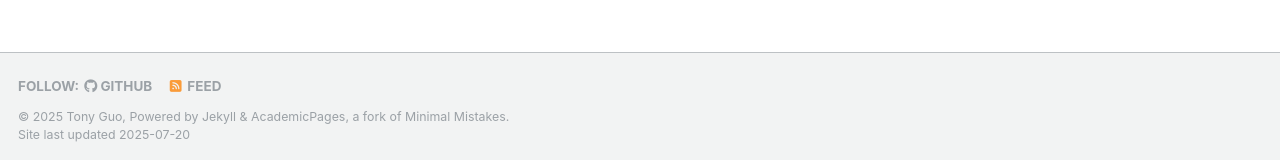
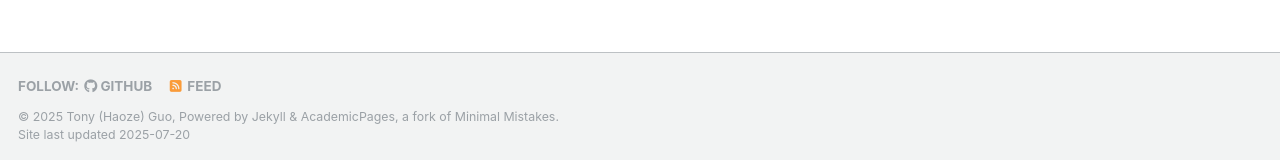
Before and after one commit to TonyGuo30/TonyGuo.github.io, a Jekyll site: the page built from _pages/about.md, in a window 1280 px wide and 900 px high, scrolled down 1066 px. Shown: the part 737-897 px from the top of the window. Built offline with Jekyll 4.4.1, drawn with Linux system fonts in a browser that asks for light colours; some web fonts are replaced; a script that is not in the unit is left out.

Commit message:
Update _config.yml

```diff
--- a/_config.yml
+++ b/_config.yml
@@ -11,7 +11,7 @@ locale                   : "en-US"
 site_theme               : "default"
 title                    : "Tony (Haoze) Guo"
 title_separator          : "-"
-name                     : &name "Tony Guo"
+name                     : &name "Tony (Haoze) Guo"
 description              : &description "personal description"
 url                      : https://tonyguo30.github.io/TonyGuo.github.io/ # the base hostname & protocol for your site e.g. "https://[your GitHub username].github.io" or if you already have some other page hosted on Github then use "https://[your GitHub username].github.io/[Your Repo Name]"
 baseurl                  : "" # the subpath of your site, e.g. "/blog"
```
